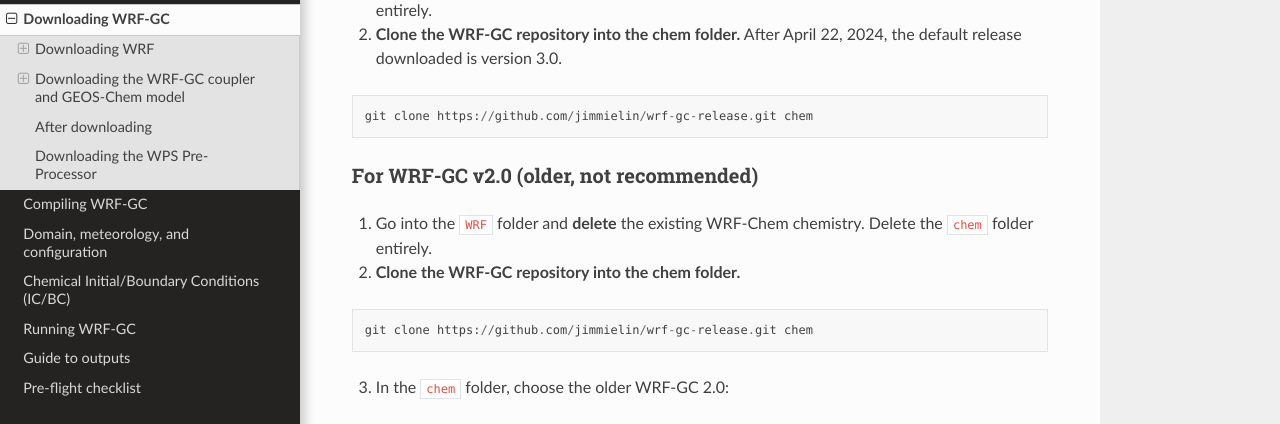
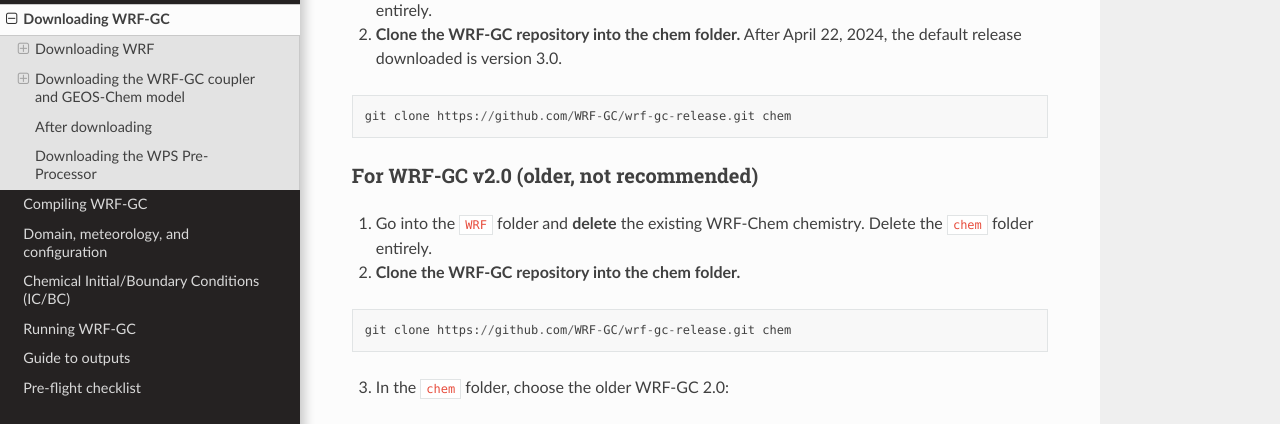
Before and after one commit to WRF-GC/documentation, a Sphinx documentation site: the page built from docs/source/guide-2-downloading.rst, in a window 1280 px wide and 900 px high, scrolled down 1221 px. Shown: the part 151-575 px from the top of the window. Built offline with Sphinx 7.4.7 and the Read the Docs theme 2.0.0, drawn with Linux system fonts in a browser that asks for light colours; some of the changed lines change nothing that is shown.

Commit message:
Update WRF-GC path

```diff
--- a/docs/source/guide-2-downloading.rst
+++ b/docs/source/guide-2-downloading.rst
@@ -54,7 +54,7 @@ For WRF-GC v3.0
 
 .. code-block::
 
-	git clone https://github.com/jimmielin/wrf-gc-release.git chem
+	git clone https://github.com/WRF-GC/wrf-gc-release.git chem
 
 
 For WRF-GC v2.0 (older, not recommended)
@@ -65,7 +65,7 @@ For WRF-GC v2.0 (older, not recommended)
 
 .. code-block::
 
-	git clone https://github.com/jimmielin/wrf-gc-release.git chem
+	git clone https://github.com/WRF-GC/wrf-gc-release.git chem
 
 3. In the ``chem`` folder, choose the older WRF-GC 2.0:
 
```
